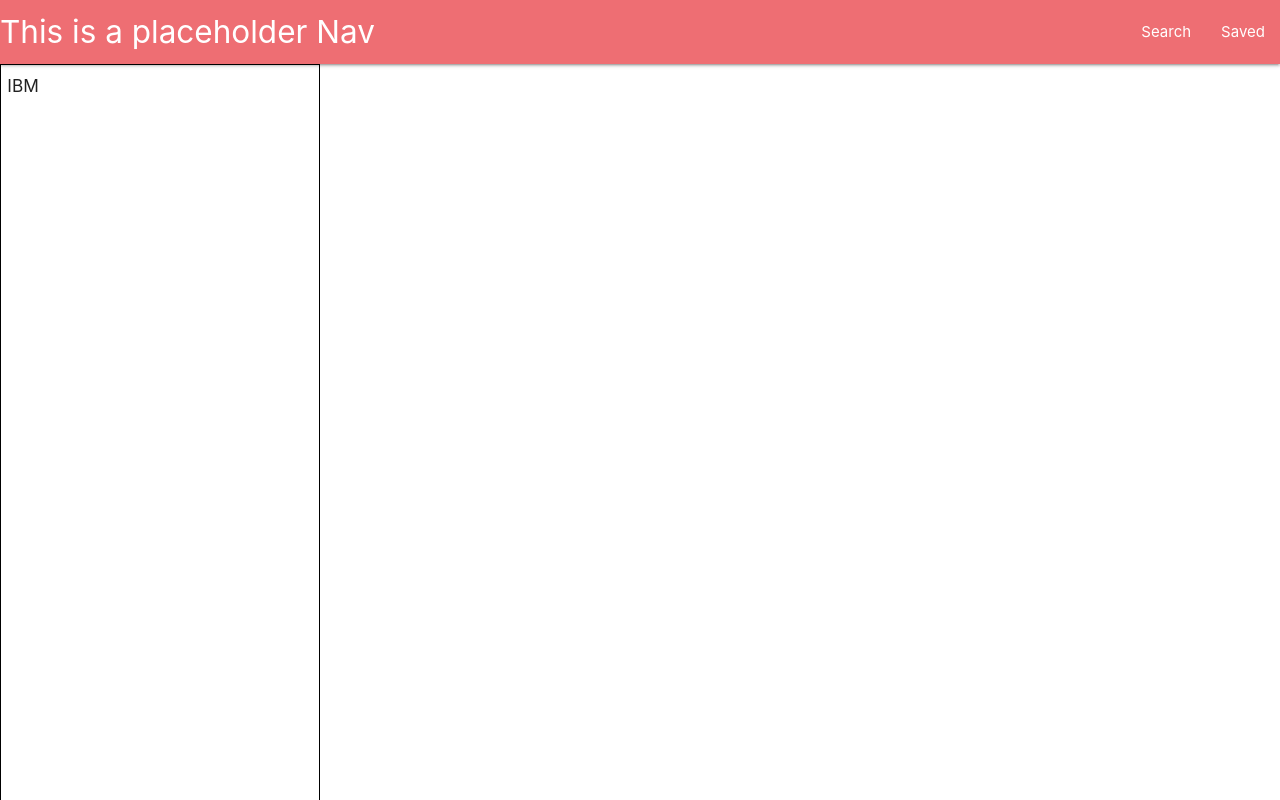
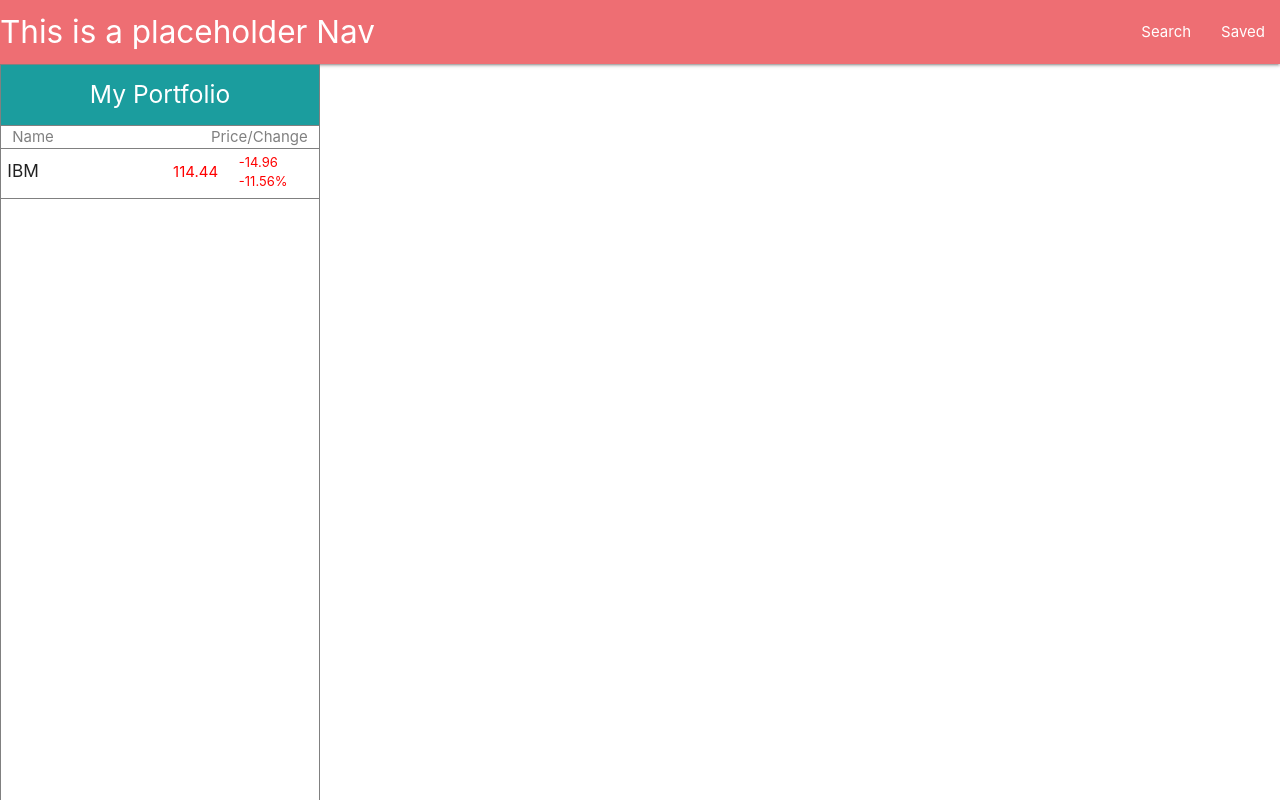
Before and after one commit to asmaa-aboasha/MoneyVestor, a React (Create React App) app in the folder client/: page /trade in a window 1280 px wide. Shown: the top 800 px of the page. Built offline with nearby package versions, Linux system fonts and the light colour scheme.

Commit message:
rough portfolio component completed

```diff
--- a/client/src/components/MarketComponents/Portfolio/Portfolio.js
+++ b/client/src/components/MarketComponents/Portfolio/Portfolio.js
@@ -11,7 +11,11 @@ const Portfolio = (props) =>{
             props.portfolio.map( item => {
                 return(
                     <PortfolioItem
-                        stockId={item.stockId}/>
+                        key={item.stockId}
+                        stockId={item.stockId}
+                        cPrice={item.currPrice}
+                        iPrice = {item.initPrice}
+                        />
                 )
             })
         )
@@ -22,7 +26,19 @@ const Portfolio = (props) =>{
         )
     }
     return(
-        <Col s={3} className={styles.portfolio}>
+        <Col s={3} className='portfolio'>
+            <div className='portfolio-head'>
+                <h5 className='center-align'>My Portfolio</h5>
+            </div>
+            <div className='portfolio-label'>
+                <Col className='left-align' s={6}>
+                    <p>Name</p>
+                </Col>
+                <Col className='right-align' s={6}>
+                    <p>Price/Change</p>
+                </Col>
+            </div>
+
             {portfolio}
         </Col>
     )
--- a/client/src/components/MarketComponents/Portfolio/PortfolioItem/PortfolioItem.js
+++ b/client/src/components/MarketComponents/Portfolio/PortfolioItem/PortfolioItem.js
@@ -1,13 +1,30 @@
 import React from 'react';
 import 'materialize-css';
 import { Row, Col, Button } from 'react-materialize';
-
+import styles from './portfolioitem.module.css';
 
 const PortfolioItem = (props) => {
+    let fontColor;
+    let dollarDiff = Math.round(100*(props.cPrice - props.iPrice))/100;
+    let perDiff = Math.round(100*((dollarDiff / props.iPrice) * 100))/100;
+
+    if (props.cPrice >= props.iPrice) {
+        fontColor = styles.green;
+    }
+    else {
+        fontColor = styles.red;
+    }
     return (
-        <Row className='portfolio-item'>
-            <Col s={12} className='ticker'>
-                <h6>{ props.stockId}</h6>
+        <Row className='portfolio-item hoverable'>
+            <Col s={6} className='ticker'>
+                <h6>{props.stockId}</h6>
+            </Col>
+            <Col className='price'>
+                <p className={fontColor}>{props.cPrice}</p>
+            </Col>
+            <Col s={3} className='price-change'>
+                <div className={fontColor}>{dollarDiff}</div>
+                <div className={fontColor}>{ perDiff }%</div>
             </Col>
         </Row>
     )
--- /dev/null
+++ b/client/src/components/MarketComponents/Portfolio/PortfolioItem/portfolioitem.module.css
@@ -0,0 +1,7 @@
+.green{
+    color: green;
+}
+
+.red{
+    color: red;
+}
--- a/client/src/components/MarketComponents/Portfolio/portfolio.module.css
+++ b/client/src/components/MarketComponents/Portfolio/portfolio.module.css
@@ -1,5 +1,5 @@
 .portfolio{
-    border: 1px solid black;
+    border: 1px solid gray;
     height: 100em;
     padding: 0 !important;
 }
--- a/client/src/pages/VirtualMarket/VirtualMarket.js
+++ b/client/src/pages/VirtualMarket/VirtualMarket.js
@@ -33,9 +33,6 @@ const VirtualMarket = () => {
             <Row>
                 <Portfolio portfolio={userObj.portfolio} />
             </Row>
-
-
-
         </React.Fragment>
     )
 }
--- a/client/src/pages/VirtualMarket/virtualmarket.css
+++ b/client/src/pages/VirtualMarket/virtualmarket.css
@@ -5,12 +5,61 @@
 .col{
     margin:0 !important;
 }
+
+.portfolio{
+    border: 1px solid gray;
+    height: 100em;
+    padding: 0 !important;
+}
+
+.portfolio-head{
+    color: white;
+    background-color: #1B9D9E;
+    border-bottom: 1px solid #1B9D9E;
+    padding: 5%;
+}
+.portfolio-head h5{
+    margin: 0;
+}
+
+
+.portfolio-label{
+    display: flex;
+    border-top: 1px solid gray;
+    border-bottom: 1px solid gray;
+}
+.portfolio-label p{
+    color: gray;
+    margin: 0;
+}
+
 .portfolio-item{
+    display: inline-flex;
     width:100%;
     padding-left: 0% !important;
+    border-bottom: 1px solid gray;
 }
 
 .ticker{
-    padding-left: 2% !important;
-    padding-right: 2% !important;
+    padding: 2% !important;
+    padding-top: 4% !important;
+    padding-bottom: 4% !important;
 }
+
+.ticker h6{
+    margin: 0;
+}
+
+.price{
+    padding-top: 3% !important;
+    padding-bottom: 4% !important;
+}
+
+.price p{
+    margin:4%;
+}
+
+.price-change{
+    padding-top: 1% !important;
+    font-size: small;
+}
```
